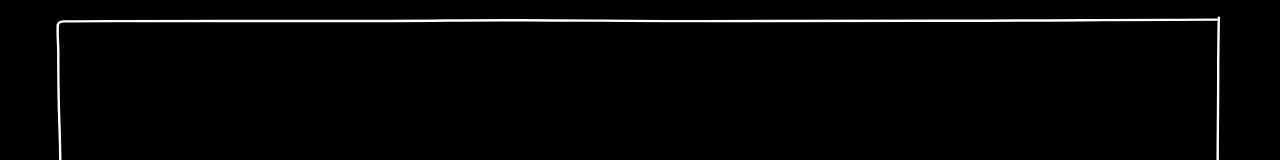
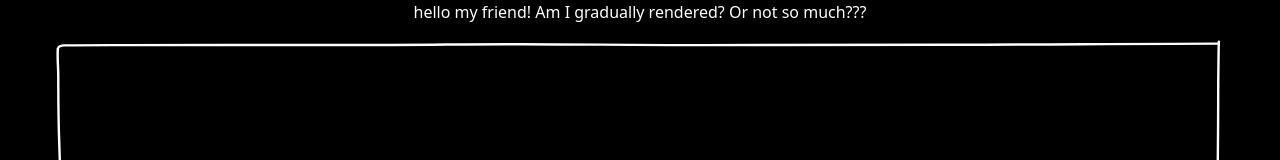
Before and after one commit to johnny2smooth/gpt-components, a Next.js app: page / in a window 1280 px wide. Shown: the top 160 px of the page. Built offline with nearby package versions, Linux system fonts and the light colour scheme; no server answers.

Commit message:
typing effect from gpt docs copied and rendering

```diff
--- /dev/null
+++ b/app/TypingEffect.tsx
@@ -0,0 +1,77 @@
+"use client";
+import React, { useEffect, useRef, useState } from "react";
+import styles from "./page.module.css";
+
+interface TypingEffectProps {
+  textContent: string;
+  typingSpeed?: number;
+}
+
+const TypingEffect: React.FC<TypingEffectProps> = ({
+  textContent,
+  typingSpeed = 50,
+}) => {
+  const outputTextRef = useRef<HTMLSpanElement>(null);
+  const containerRef = useRef<HTMLDivElement>(null);
+  const [isInViewport, setIsInViewport] = useState<boolean>(false);
+
+  useEffect(() => {
+    const observer = new IntersectionObserver(
+      (entries) => {
+        entries.forEach((entry) => {
+          if (entry.isIntersecting) {
+            setIsInViewport(true);
+          }
+        });
+      },
+      {
+        threshold: 0.5, // Trigger when 50% of the element is visible
+      }
+    );
+
+    const container = containerRef.current;
+
+    if (container) {
+      observer.observe(container);
+    }
+
+    return () => {
+      if (container) {
+        observer.unobserve(container);
+      }
+    };
+  }, []);
+
+  useEffect(() => {
+    if (isInViewport) {
+      let index = 0;
+
+      (function typeText() {
+        if (index < textContent.length && outputTextRef.current) {
+          outputTextRef.current.textContent += textContent[index];
+          index++;
+          setTimeout(typeText, typingSpeed);
+        } else if (
+          outputTextRef.current &&
+          outputTextRef.current.parentElement
+        ) {
+          outputTextRef.current.parentElement.insertAdjacentHTML(
+            "beforeend",
+            `<div class=${styles.cursor}></div>`
+          );
+        }
+      })();
+    }
+  }, [isInViewport, textContent, typingSpeed]);
+
+  return (
+    <div ref={containerRef} className={`${styles.outputContainer}`}>
+      <span
+        ref={outputTextRef}
+        className={`text-white ${styles.hiddenText}`}
+      ></span>
+    </div>
+  );
+};
+
+export default TypingEffect;
--- a/app/page.module.css
+++ b/app/page.module.css
@@ -4,6 +4,33 @@
   justify-content: start;
   align-items: center;
   min-height: 100vh;
+}
+
+.hiddenText {
+  white-space: pre-wrap;
+}
+
+.outputContainer {
+  position: relative;
+  overflow: hidden;
+}
+
+.cursor {
+  position: absolute;
+  top: 0;
+  left: 0;
+  background-color: var(--green-800);
+  border-right: 12px solid var(--green-600);
+  animation: cursorBlink 600ms ease-in-out infinite alternate;
+}
+
+@keyframes cursorBlink {
+  from {
+    visibility: visible;
+  }
+  to {
+    visibility: hidden;
+  }
 }
 
 .description {
--- a/app/page.tsx
+++ b/app/page.tsx
@@ -3,8 +3,7 @@ import styles from "./page.module.css";
 import CanvasDrawer from "./canvas-drawer";
 import { supabase } from "./supabase";
 import Image from "next/image";
-
-const inter = Inter({ subsets: ["latin"] });
+import TypingEffect from "./TypingEffect";
 
 export const revalidate = 0;
 export default async function Home() {
@@ -14,6 +13,10 @@ export default async function Home() {
 
   return (
     <main className={styles.main} style={{ background: "black" }}>
+      <TypingEffect
+        textContent="hello my friend! Am I gradually rendered? Or not so much???"
+        typingSpeed={50}
+      />
       <CanvasDrawer />
       <div className="stack px-4 ">
         <div className="flex flex-wrap gap-4 justify-start items-center">
```
